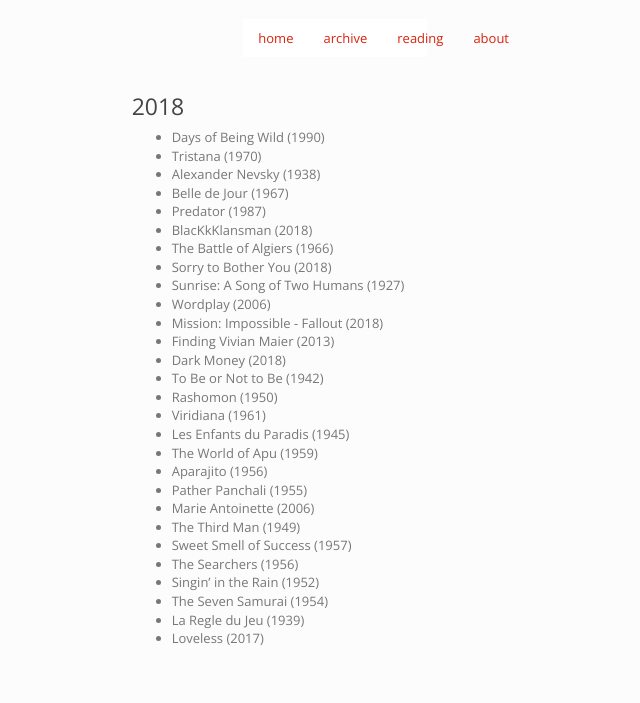
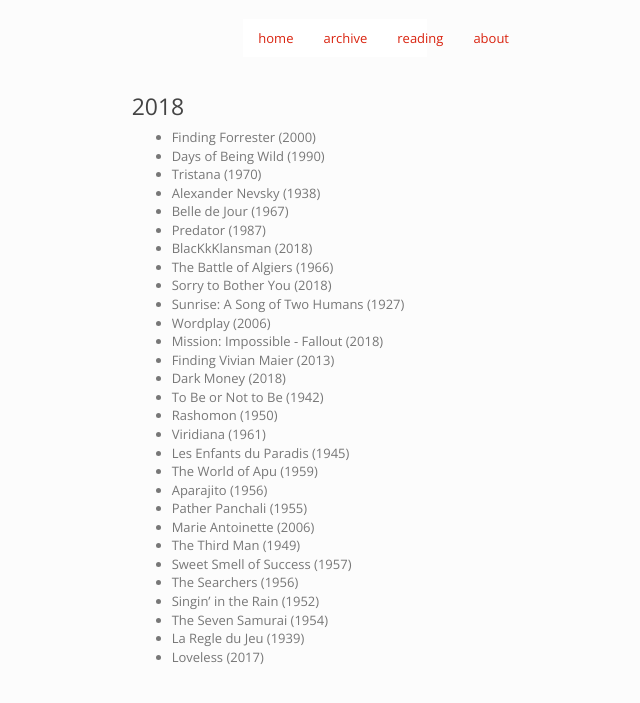
Before and after one commit to imtayadeway/imtayadeway.github.io, a Jekyll site: the page built from film/index.md, in a window 1280 px wide. Shown: the top 703 px of the page, without its empty margins (305-945 px from the left). Built offline with Jekyll 4.4.1, drawn with Linux system fonts in a browser that asks for light colours.

Commit message:
Finding Forrester

```diff
--- a/film/index.md
+++ b/film/index.md
@@ -5,6 +5,7 @@ title: Film
 
 ### 2018
 
+- Finding Forrester (2000)
 - Days of Being Wild (1990)
 - Tristana (1970)
 - Alexander Nevsky (1938)
```
